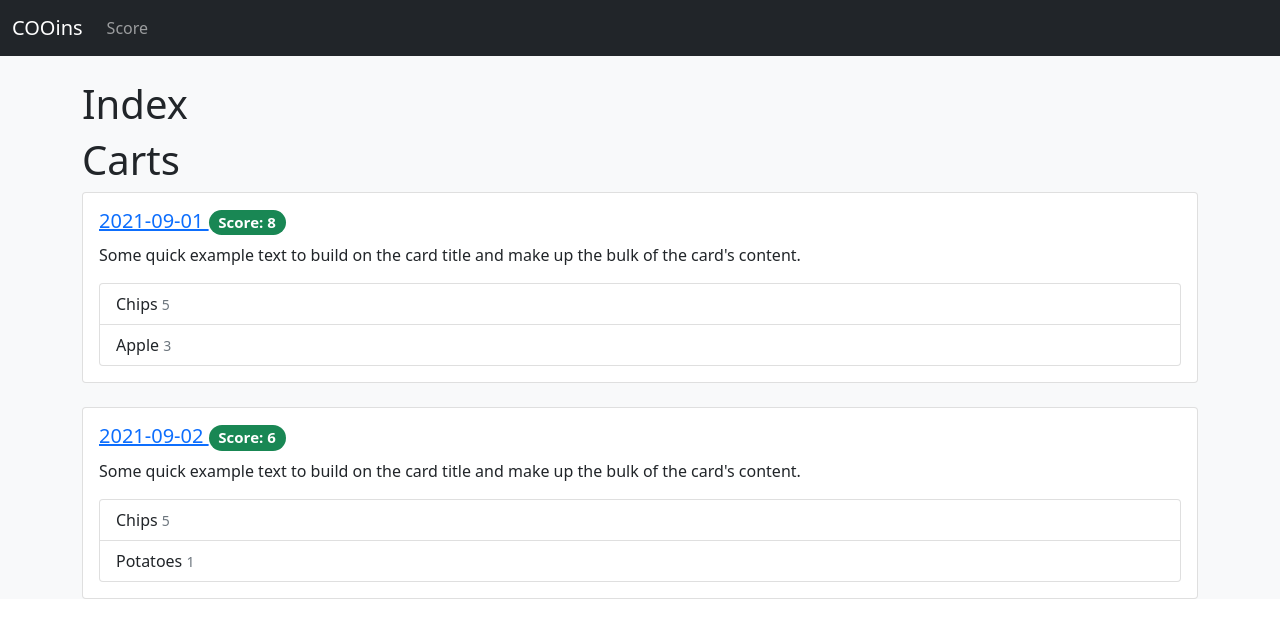
After one commit to elwin/hz21, a Flask app: page / in a window 1280 px wide. The commit adds this page. Shown: the top 638 px of the page. Run offline with Flask 2, Linux system fonts and the light colour scheme.

Commit message:
add related, score

```diff
--- a/carts.py
+++ b/carts.py
@@ -1,6 +1,34 @@
+import datetime
+from typing import List
+
+
+class Product:
+    def __init__(self, name: str, price: int, score: int):
+        self.name = name
+        self.price = price
+        self.score = score
+
+    def related(self):
+        return [chips, apple]
+
+
+chips = Product("Chips", 200, 5)
+apple = Product("Apple", 150, 3)
+potatoes = Product("Potatoes", 350, 1)
+
+
 class Cart:
-    def __init__(self, customer_id: int, cart_id: int):
-        # YYYYMM, KundeID, WarenkorbID, ProfitKSTID, ProfitKSTNameD, GenossenschaftCode, TransaktionDatumID, TransaktionZeit, ArtikelID, Menge
+    def __init__(self, cart_id: int, date: datetime.date, score: int, products: List[Product]):
+        self.id = cart_id
+        self.date = date
+        self.products = products
 
-        self.customer_id = customer_id
-        self.cart_id = cart_id
+    def score(self) -> int:
+        return sum(product.score for product in self.products)
+
+
+def get_cards():
+    return {
+        0: Cart(0, datetime.date(2021, 9, 1), 5, [chips, apple]),
+        1: Cart(1, datetime.date(2021, 9, 2), 9, [chips, potatoes]),
+    }
--- a/main.py
+++ b/main.py
@@ -1,8 +1,20 @@
 from flask import Flask, render_template
+
+import carts
 
 app = Flask(__name__)
 
 
 @app.route("/")
 def index():
-    return render_template("index.html")
+    return render_template("index.html", carts=carts.get_cards())
+
+
+@app.route("/cart/<int:cart_id>")
+def cart(cart_id: int):
+    return render_template("cart/show.html", cart=carts.get_cards()[cart_id])
+
+
+@app.route("/leaderbord")
+def leaderboard():
+    return render_template("leaderboard/index.html")
--- a/templates/base.html
+++ b/templates/base.html
@@ -13,9 +13,9 @@
 </head>
 <body>
 
-<nav class="navbar navbar-expand-md navbar-dark bg-dark mb-4">
+<nav class="navbar navbar-expand-md navbar-dark bg-dark">
     <div class="container-fluid">
-        <a class="navbar-brand" href="#">Top navbar</a>
+        <a class="navbar-brand" href="/">COOins</a>
         <button class="navbar-toggler" type="button" data-bs-toggle="collapse" data-bs-target="#navbarCollapse"
                 aria-controls="navbarCollapse" aria-expanded="false" aria-label="Toggle navigation">
             <span class="navbar-toggler-icon"></span>
@@ -23,25 +23,15 @@
         <div class="collapse navbar-collapse" id="navbarCollapse">
             <ul class="navbar-nav me-auto mb-2 mb-md-0">
                 <li class="nav-item">
-                    <a class="nav-link active" aria-current="page" href="#">Home</a>
-                </li>
-                <li class="nav-item">
-                    <a class="nav-link" href="#">Link</a>
-                </li>
-                <li class="nav-item">
-                    <a class="nav-link disabled">Disabled</a>
+                    <a class="nav-link" href="{{ url_for("leaderboard") }}">Score</a>
                 </li>
             </ul>
-            <form class="d-flex">
-                <input class="form-control me-2" type="search" placeholder="Search" aria-label="Search">
-                <button class="btn btn-outline-success" type="submit">Search</button>
-            </form>
         </div>
     </div>
 </nav>
 
-<main class="container">
-    <div class="bg-light p-5 rounded">
+<main class="bg-light pt-4">
+    <div class="container">
         <h1>{% block title %}{% endblock %}</h1>
 
         {% block content %}{% endblock %}
--- /dev/null
+++ b/templates/index.html
@@ -0,0 +1,34 @@
+{% extends "base.html" %}
+
+{% block title %}Index{% endblock %}
+
+{% block content %}
+    <h1>Carts</h1>
+
+    {% for id, cart in carts.items() %}
+        <div class="card mb-4">
+            <div class="card-body">
+                <h5 class="card-title">
+                    <a href="{{ url_for("cart", cart_id=cart.id) }}">
+                        {{ cart.date }}
+                        <span class="badge rounded-pill bg-success">Score: {{ cart.score() }}</span>
+                    </a>
+                </h5>
+                <p class="card-text">
+                    Some quick example text to build on the card title and make up the bulk of the card's content.
+                </p>
+
+                <ul class="list-group">
+
+                    {% for product in cart.products %}
+                        <li class="list-group-item">
+                            {{ product.name }}
+                            <small class="text-muted">{{ product.score }}</small>
+                        </li>
+                    {% endfor %}
+                </ul>
+
+            </div>
+        </div>
+    {% endfor %}
+{% endblock %}
```
Also changed, not shown: templates/cart/show.html (added, +32 -0 lines), templates/leaderboard/index.html (added, +11 -0 lines), users.py (added, +8 -0 lines).
